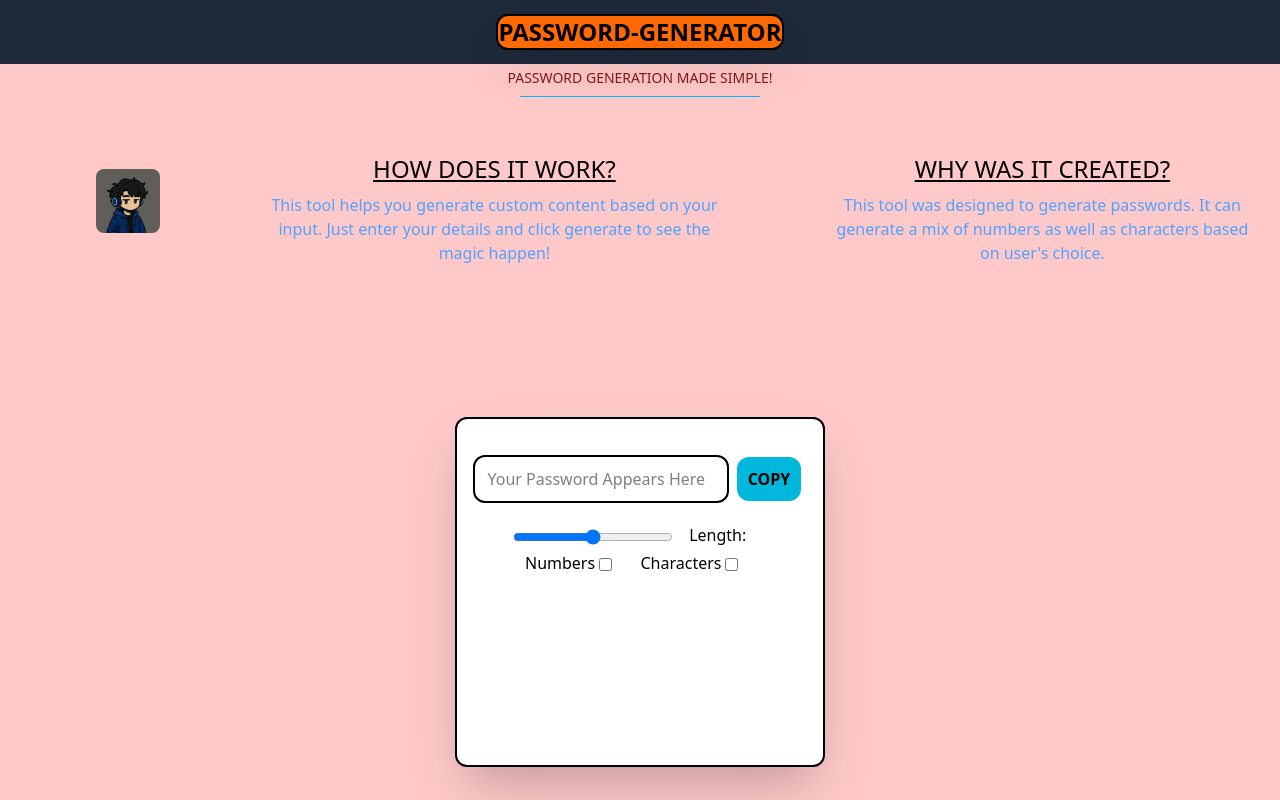
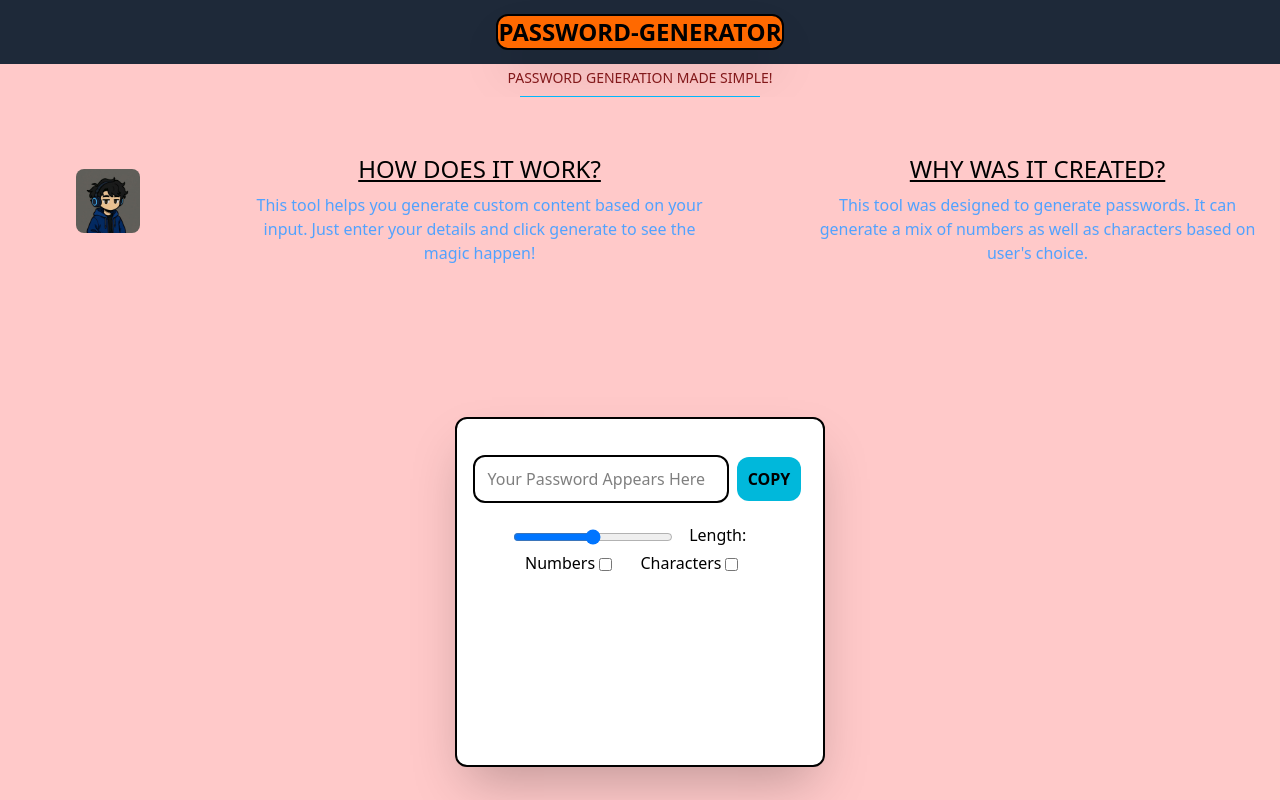
Before and after one commit to ayushbahuguna006-ctrl/Password-Generator-App, a React (Vite) app: page / in a window 1280 px wide. Shown: the top 800 px of the page. Built offline with nearby package versions, Linux system fonts and the light colour scheme.

Commit message:
img pos fixed

```diff
--- a/src/App.jsx
+++ b/src/App.jsx
@@ -29,7 +29,7 @@ function App() {
   <img
     src={Alexei}
     alt="Pic"
-    className="w-16 h-auto mb-8 ml-45 rounded-lg md:h-16 md:relative md:top-8 md:right-26 cursor-pointer"
+    className="w-16 h-auto mb-8 ml-40 rounded-lg md:h-16 md:relative md:top-8 md:right-26 cursor-pointer"
   />
 
 
```
